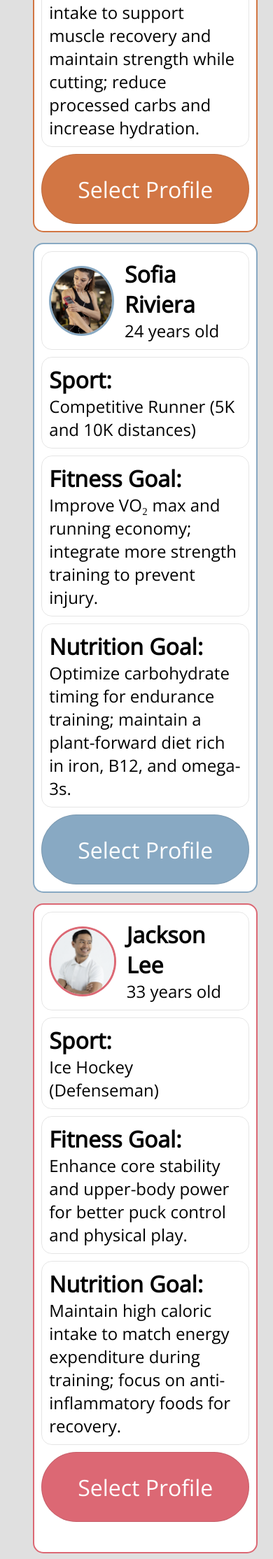
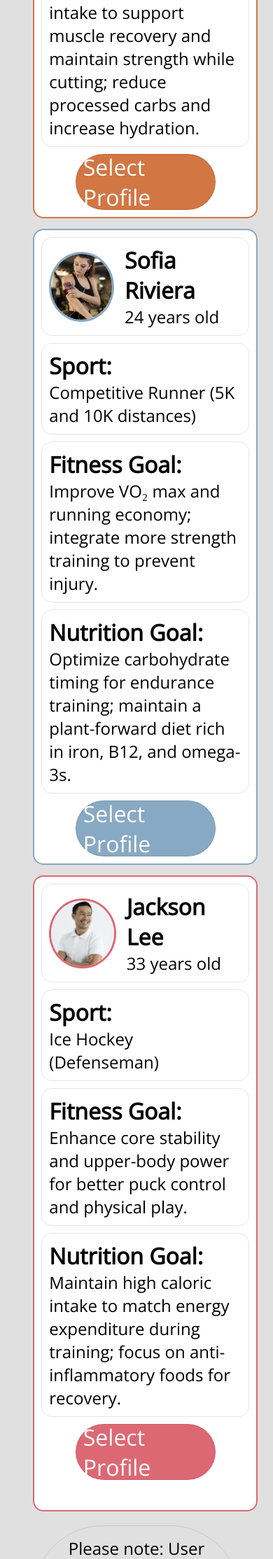
Before and after one commit to terryluan12/Omiver-Website, a Django app: page /demo/select in a window 390 px wide. Shown: the part 1106-3334 px from the top of the page at 70% size. Run offline with Django 5.2, Linux system fonts and the light colour scheme; the visitor is signed in with stand-in values (Sample User, id 1).

Commit message:
Minor bug fixes

```diff
--- a/core/templates/core/login.html
+++ b/core/templates/core/login.html
@@ -36,9 +36,9 @@
       <input type="text" name="username" id="username" placeholder="Email" required />
       <input type="password" name="password" id="password" placeholder="Password" required />
     </span>
-    <button class="submit-button" type="submit">Login <img src="{% static 'next_arrow.svg' %}" /></button>
+    <button class="action-button login-button" type="submit">Login <img src="{% static 'next_arrow.svg' %}" /></button>
     <h3 id="or-text"><span>OR</span></h3>
-    <button class="submit-button DEMO-ACTION">Create Account <img src="{% static 'next_arrow.svg' %}" /></button>
+    <button class="action-button DEMO-ACTION">Create Account <img src="{% static 'next_arrow.svg' %}" /></button>
   </form>
 
   {% component "demo_modal" / %}
--- a/demo/static/demo/select/style.css
+++ b/demo/static/demo/select/style.css
@@ -98,8 +98,9 @@
     font-size: x-large;
   }
 
-  a {
-    height: 100px;
+  .select-profile-button {
+    height: 80px;
+    width: calc(100% - 30vw);
     font-size: xx-large;
   }
 
```
Also changed, not shown: core/static/core/login/style.css (+2 -5 lines).
